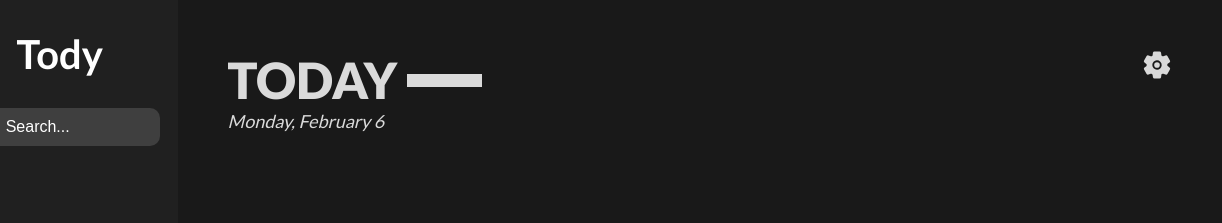
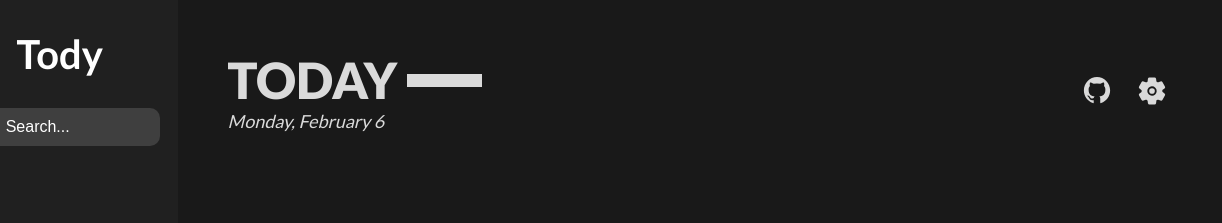
Before and after one commit to atommota123/Tody, a plain HTML site: page index.html in a window 1280 px wide. Shown: the top 223 px of the page, 58-1280 px from the left. Drawn offline with Linux system fonts and the light colour scheme.

Commit message:
github icon

```diff
--- a/index.html
+++ b/index.html
@@ -84,7 +84,10 @@
 
 
 
-            <img src="./icons/settings.svg" style="cursor: pointer;" id="settings-icon" width="30px" alt="">
+            <div class="icons" style="display: flex; justify-content: center; align-items: center;">
+                <a href="https://github.com/atommota123/Tody" target="_blank"><img src="./icons/logo-github.svg" width="30px" alt=""></a>
+                <img src="./icons/settings.svg" style="cursor: pointer;" id="settings-icon" width="30px" alt="">
+            </div>
 
             <div class="settings-area" style="display: none;">
                 <p class="theme dark">Dark</p>
--- a/main.css
+++ b/main.css
@@ -301,6 +301,15 @@ body.purple {
     filter: var(--settings-icon-color);
 }
 
+.icons img {
+    margin: 5px;
+    filter: var(--settings-icon-color);
+}
+
+.icons img:first-child {
+    margin: 0px 20px;
+}
+
 .settings-area {
     width: 300px;
     position: absolute;
```
Also changed, not shown: icons/logo-github.svg (added), 1 other file.
